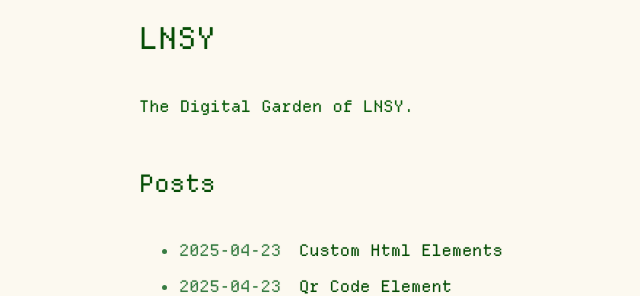
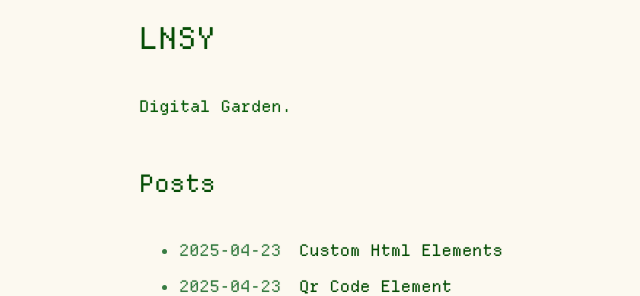
Before and after one commit to lnsy-dev/lnsy-dev.github.io, a Jekyll site: the page built from index.md, in a window 1280 px wide. Shown: the top 296 px of the page, without its empty margins (21-661 px from the left). Built offline with Jekyll 4.4.1, drawn with Linux system fonts in a browser that asks for light colours; nearby versions of some CDN libraries; a script that is not in the unit is left out.

Commit message:
digital garden

```diff
--- a/_config.yml
+++ b/_config.yml
@@ -21,7 +21,7 @@
 title: LNSY
 email: lindsey.mysse@gmail.com
 description: >- # this means to ignore newlines until "baseurl:"
- The Digital Garden of LNSY.
+ Digital Garden.
 baseurl: "" # the subpath of your site, e.g. /blog
 url: "https://lnsy-dev.github.io" # the base hostname & protocol for your site, e.g. http://example.com
 github_username:  lnsy-dev
```
